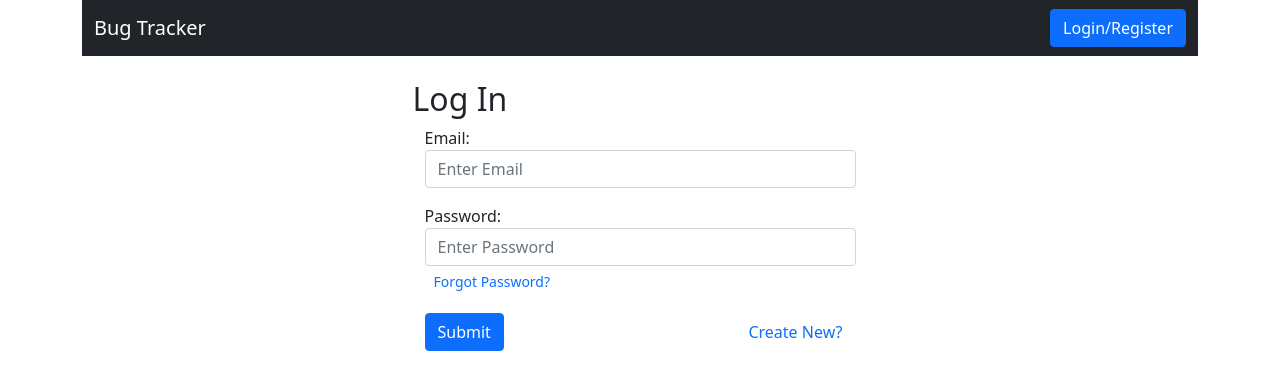
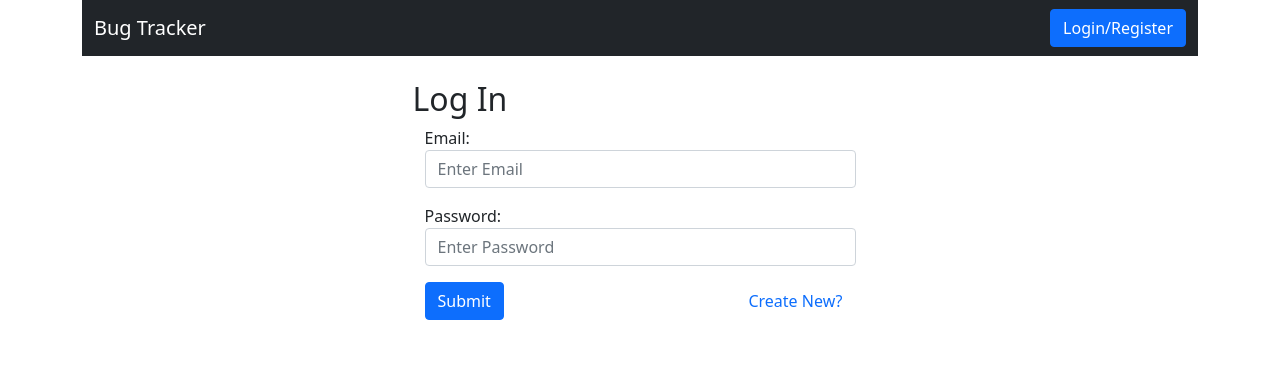
Before and after one commit to JSantos95/bug-tracker, a React (Create React App) app: page /user in a window 1280 px wide. Shown: the top 390 px of the page. Built offline with nearby package versions, Linux system fonts and the light colour scheme.

Commit message:
update(): hiding forgot password till func added

```diff
--- a/src/components/createUser.js
+++ b/src/components/createUser.js
@@ -75,13 +75,15 @@ const CreateUser = ({ newUser }) => {
                                 onChange={e => setPassword(e.target.value)}
                             />
                             {
-                                isNew ?
+                                isNew &&
                                 <span id="passwordHelpInline" className="form-text">
                                     Must at least 5 characters long
-                                </span> :
+                                </span>
+                                /* :
                                 <button type="button" className="btn btn-sm btn-link text-decoration-none">
                                     Forgot Password?
                                 </button>
+                                */
                             }
                         </div>
 
```
